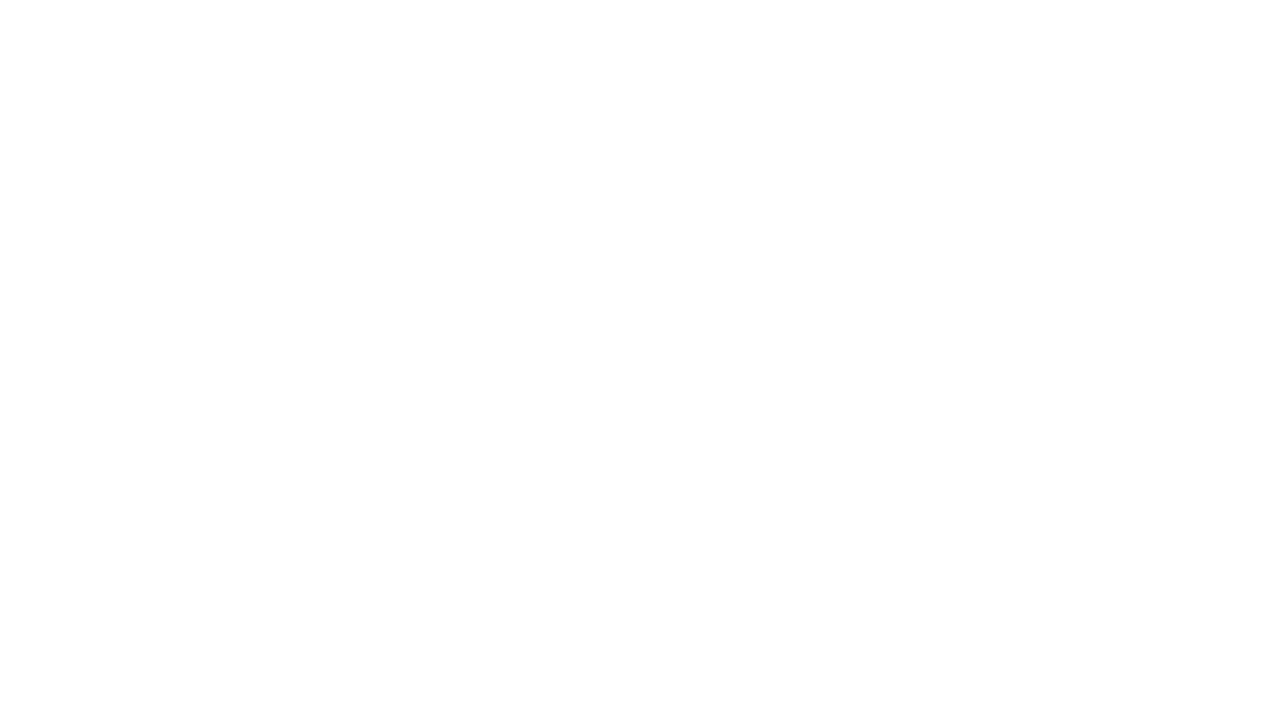
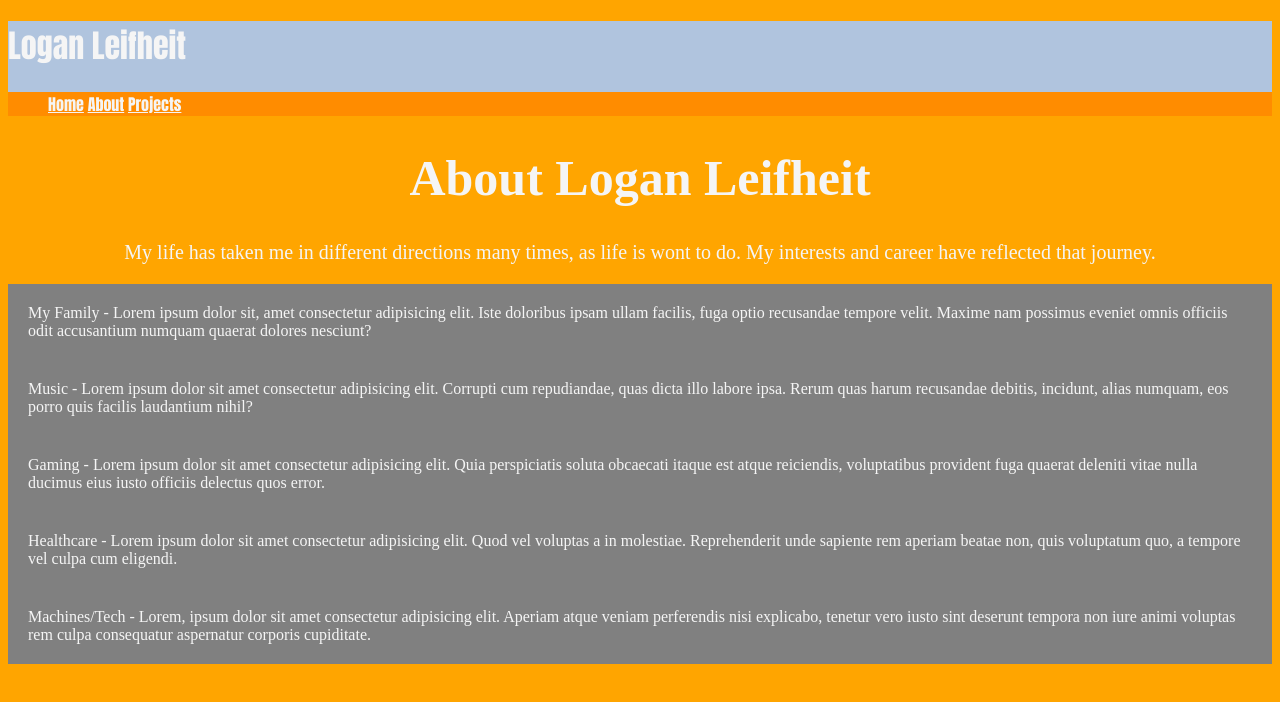
Before and after one commit to lleifhei/Block-09-Workshop-, a plain HTML site: page about.html in a window 1280 px wide. Drawn offline with Linux system fonts and the light colour scheme.

Commit message:
Final changes to all pages, included header.

```diff
--- a/about.html
+++ b/about.html
@@ -0,0 +1,57 @@
+<!DOCTYPE html>
+<html lang="en">
+  <head>
+    <meta charset="UTF-8" />
+    <meta name="viewport" content="width=device-width, initial-scale=1.0" />
+    <title>About Me</title>
+    <script defer src="javascript.js"></script>
+    <link rel="stylesheet" href="style.css" />
+  </head>
+  <body>
+    <header>
+      <h1>Logan Leifheit</h1>
+      <nav>
+        <ul>
+          <li><a href="index.html">Home</a></li>
+          <li><a href="about.html">About</a></li>
+          <li><a href="portfolio.html">Projects</a></li>
+        </ul>
+      </nav>
+    </header>
+    <center>
+      <h1 style="font-size: 50px">About Logan Leifheit</h1>
+      <p style="font-size: 20px">
+        My life has taken me in different directions many times, as life is wont
+        to do. My interests and career have reflected that journey.
+      </p>
+    </center>
+    <div>
+      My Family - Lorem ipsum dolor sit, amet consectetur adipisicing elit. Iste
+      doloribus ipsam ullam facilis, fuga optio recusandae tempore velit. Maxime
+      nam possimus eveniet omnis officiis odit accusantium numquam quaerat
+      dolores nesciunt?
+    </div>
+    <div>
+      Music - Lorem ipsum dolor sit amet consectetur adipisicing elit. Corrupti
+      cum repudiandae, quas dicta illo labore ipsa. Rerum quas harum recusandae
+      debitis, incidunt, alias numquam, eos porro quis facilis laudantium nihil?
+    </div>
+    <div>
+      Gaming - Lorem ipsum dolor sit amet consectetur adipisicing elit. Quia
+      perspiciatis soluta obcaecati itaque est atque reiciendis, voluptatibus
+      provident fuga quaerat deleniti vitae nulla ducimus eius iusto officiis
+      delectus quos error.
+    </div>
+    <div>
+      Healthcare - Lorem ipsum dolor sit amet consectetur adipisicing elit. Quod
+      vel voluptas a in molestiae. Reprehenderit unde sapiente rem aperiam
+      beatae non, quis voluptatum quo, a tempore vel culpa cum eligendi.
+    </div>
+    <div>
+      Machines/Tech - Lorem, ipsum dolor sit amet consectetur adipisicing elit.
+      Aperiam atque veniam perferendis nisi explicabo, tenetur vero iusto sint
+      deserunt tempora non iure animi voluptas rem culpa consequatur aspernatur
+      corporis cupiditate.
+    </div>
+  </body>
+</html>
--- a/style.css
+++ b/style.css
@@ -0,0 +1,8 @@
+html {background-color: orange;}
+* {color: whitesmoke;box-sizing: border-box;}
+div {background-color: gray;padding: 20px;}
+header {background-color: lightsteelblue;font-family: Impact, Haettenschweiler, 'Arial Narrow Bold', sans-serif;}
+li {display: inline;text-align: right;flex-direction: row;align-items: flex-end;}
+nav {background-color: darkorange}
+h2 {font-size: 30pt;flex: auto;}
+p {font-size: 20pt;}
```
Also changed, not shown: index.html (+44 -9 lines), portfolio.html (+30 -0 lines).
